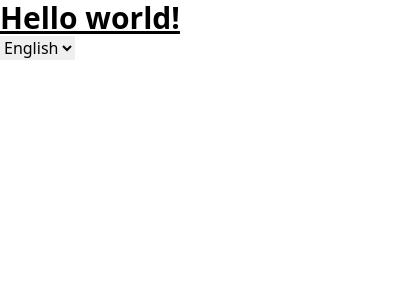
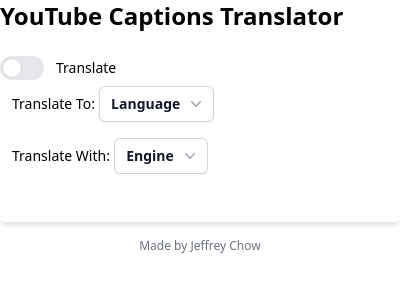
Before and after one commit to jchow97/yt-captions-translator, a browser extension: page popup/popup.html in a window 400 px wide. Drawn offline with Linux system fonts and the light colour scheme.

Commit message:
Added rough UI for the popup.

```diff
--- /dev/null
+++ b/popup/popup.css
@@ -0,0 +1,4 @@
+.popup {
+    width: 600px;
+    height: 800px;
+}
--- a/popup/popup.html
+++ b/popup/popup.html
@@ -8,17 +8,45 @@
     <title>YouTube Captions Translate</title>
 </head>
 <body>
-<h1 class="text-3xl font-bold underline">
-    Hello world!
-</h1>
-<form id="myForm">
-    <select id="lang">
-        <option value="en">English</option>
-        <option value="fr">French</option>
-        <!-- add more languages as needed -->
-    </select>
-<!--    <button type="submit">Translate</button>-->
-</form>
+<div class="min-w-400 min-h-600 max-w-xs">
+    <h2 class="text-2xl font-extrabold">YouTube Captions Translator</h2>
+    <form class="bg-white shadow-md rounded w-full pt-6 pb-8 mb-4 ">
+        <label class="relative inline-flex items-center cursor-pointer">
+            <input type="checkbox" value="" class="sr-only peer">
+            <div class="w-11 h-6 bg-gray-200 rounded-full peer dark:bg-gray-700 peer-checked:after:translate-x-full peer-checked:after:border-white after:content-[''] after:absolute after:top-[2px] after:left-[2px] after:bg-white after:border-gray-300 after:border after:rounded-full after:h-5 after:w-5 after:transition-all dark:border-gray-600 peer-checked:bg-blue-600"></div>
+            <span class="ml-3 text-sm font-medium">Translate</span>
+        </label>
+        <div class="mb-4 justify-between">
+            <span class="ml-3 text-sm font-medium">Translate To:</span>
+            <div class="relative inline-block text-left">
+                <div>
+                    <button type="button" class="inline-flex w-full gap-x-1.5 rounded-md bg-white px-3 py-2 text-sm font-semibold text-gray-900 shadow-sm ring-1 ring-inset ring-gray-300 hover:bg-gray-50" id="language-button" aria-expanded="true" aria-haspopup="true">
+                        Language
+                        <svg class="-mr-1 h-5 w-5 text-gray-400" viewBox="0 0 20 20" fill="currentColor" aria-hidden="true">
+                            <path fill-rule="evenodd" d="M5.23 7.21a.75.75 0 011.06.02L10 11.168l3.71-3.938a.75.75 0 111.08 1.04l-4.25 4.5a.75.75 0 01-1.08 0l-4.25-4.5a.75.75 0 01.02-1.06z" clip-rule="evenodd" />
+                        </svg>
+                    </button>
+                </div>
+            </div>
+        </div>
+        <div class="mb-4 justify-between">
+            <span class="ml-3 text-sm font-medium">Translate With:</span>
+            <div class="relative inline-block text-left">
+                <div>
+                    <button type="button" class="inline-flex w-full justify-center gap-x-1.5 rounded-md bg-white px-3 py-2 text-sm font-semibold text-gray-900 shadow-sm ring-1 ring-inset ring-gray-300 hover:bg-gray-50" id="engine-button" aria-expanded="true" aria-haspopup="true">
+                        Engine
+                        <svg class="-mr-1 h-5 w-5 text-gray-400" viewBox="0 0 20 20" fill="currentColor" aria-hidden="true">
+                            <path fill-rule="evenodd" d="M5.23 7.21a.75.75 0 011.06.02L10 11.168l3.71-3.938a.75.75 0 111.08 1.04l-4.25 4.5a.75.75 0 01-1.08 0l-4.25-4.5a.75.75 0 01.02-1.06z" clip-rule="evenodd" />
+                        </svg>
+                    </button>
+                </div>
+            </div>
+        </div>
+    </form>
+    <p class="text-center text-gray-500 text-xs">
+        Made by Jeffrey Chow
+    </p>
+</div>
 <script src="popup.js"></script>
 </body>
 </html>
--- a/tailwind.config.js
+++ b/tailwind.config.js
@@ -5,7 +5,17 @@ module.exports = {
       "./scripts/**/*.{html,js}"
   ],
   theme: {
-    extend: {},
+    extend: {
+        minHeight: {
+            800: '50rem',
+            600: '37.5rem',
+        },
+        minWidth: {
+            600: '37.5rem',
+            400: '25rem',
+            300: '18.75rem',
+        }
+    },
   },
   plugins: [],
 }
```
Also changed, not shown: dist/output.css.
